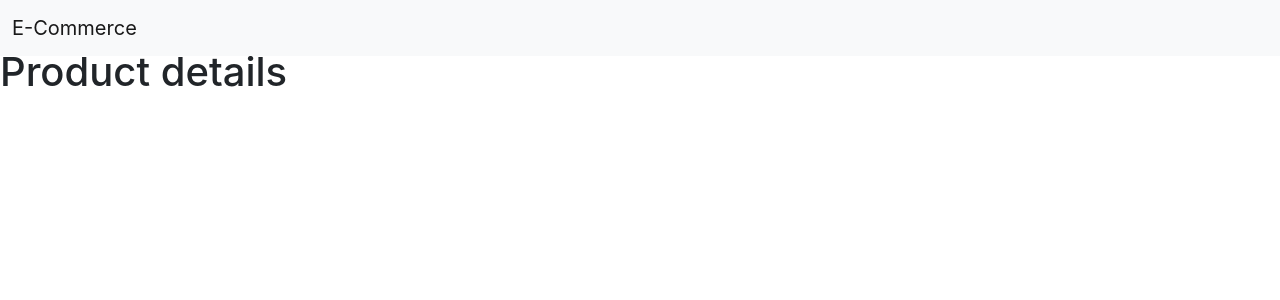
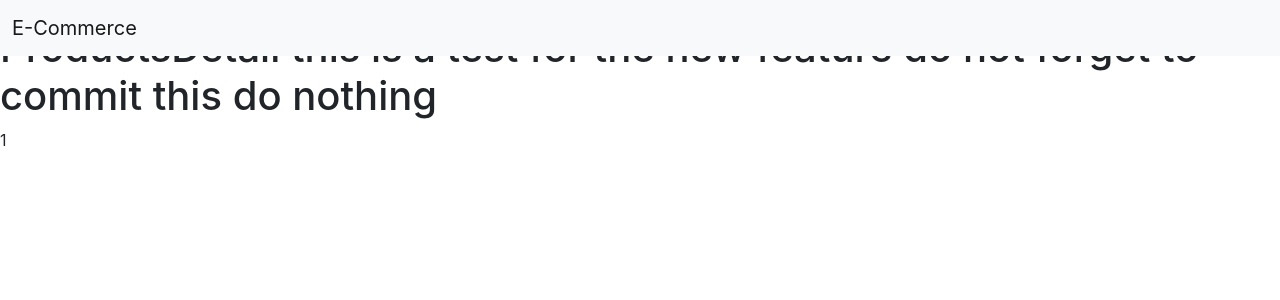
Before and after one commit to Grey-Hat-07/Ecommerce, a React (Create React App) app: page /productdetail/1 in a window 1280 px wide. Shown: the top 300 px of the page. Built offline with nearby package versions, Linux system fonts and the light colour scheme.

Commit message:
productdetail

```diff
--- a/src/App.css
+++ b/src/App.css
@@ -24,7 +24,7 @@
   color: white;
 }
 .cardstyle{
-  width: 18rem;
+  width: 15rem;
   margin: auto;
   height: 450px;
 }
--- a/src/App.js
+++ b/src/App.js
@@ -1,6 +1,6 @@
 import Navbar from './components/Navbar';
 import React from 'react';
-import Productdetail from './components/Productdetail';
+import ProductsDetail from './components/ProductsDetail';
 import Productlist from './components/Productlist';
 import './App.css';
 import {BrowserRouter as Router, Route, Switch} from 'react-router-dom';
@@ -12,7 +12,7 @@ function App() {
       <Navbar />
       <Switch>
         <Route exact path="/" component={Productlist} />
-        <Route path="/productdetail/:productid" component={Productdetail} />
+        <Route path="/productdetail/:productid" component={ProductsDetail} />
         <Route>404 Not Found</Route>
       </Switch>
       </Router>
--- a/src/components/Productcomponent.jsx
+++ b/src/components/Productcomponent.jsx
@@ -9,8 +9,8 @@ export default function Productcomponent() {
         if(title.length>20){
             title=title.substring(0,30)+"...";
         }
-        return (<div className="col-md-4 mb-2 " key={id}>
-            <Link to={`/product/${id}`}className='text-decoration-none text-dark'>
+        return (<div className="col-md-3 mb-2 " key={id}>
+            <Link to={`/productdetail/${id}`}className='text-decoration-none text-dark'>
                 <div className="card cardstyle cardhover">
                     <img src={image} className="card-img-top" alt={title} height="200" />
                     <div className="card-body">
--- a/src/components/Productdetail.jsx
+++ /dev/null
@@ -1,17 +0,0 @@
-import React from 'react';
-import { useEffect } from 'react';
-import { useParams } from 'react-router-dom';
-import { useSelector, useDispatch } from 'react-redux';
-export default function Productdetail() {
-  const { productid } = useParams();
-  const products = useSelector((state) => state.allproduct.products);
-  const product = products.find((product) => product.id === productid);
-  useEffect(() => {
-    console.log(product);
-  }, [product]);
-  return <div>
-    <br/>
-      <h1>Product details</h1>
-
-  </div>;
-}
--- /dev/null
+++ b/src/components/ProductsDetail.jsx
@@ -0,0 +1,17 @@
+import React from 'react';
+import { useParams } from 'react-router-dom/cjs/react-router-dom.min';
+export default function ProductsDetail() {
+  let { productid } = useParams();
+  console.log(productid);
+  return <div>
+      <h1>
+
+        ProductsDetail
+        this is a test for the new feature
+        do not forget to commit this
+        do nothing
+      </h1>
+      <p>{productid}</p>
+
+  </div>;
+}
```
